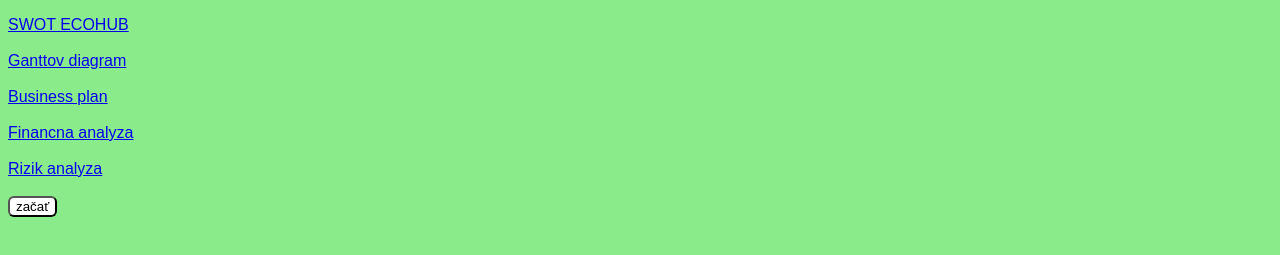
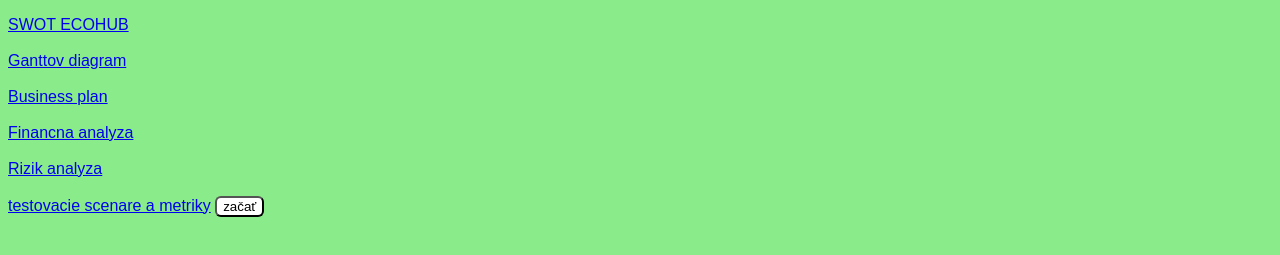
Before and after one commit to xom9s/ecohub, a plain HTML site: page index.html in a window 1280 px wide. Shown: the part 127-382 px from the top of the page. Drawn offline with Linux system fonts and the light colour scheme.

Commit message:
testovacie scenare a metriky

```diff
--- a/index.html
+++ b/index.html
@@ -32,6 +32,7 @@
     <br />
     <br />
     <a href="rizik_analyza.png" download>Rizik analyza</a><br /><br />
+    <a href="metriky.png" download>testovacie scenare a metriky</a>
 
     <button id="dotaznikButton">začať</button>
 
```
Also changed, not shown: testovacie_scenare_a_metriky.txt (added).
